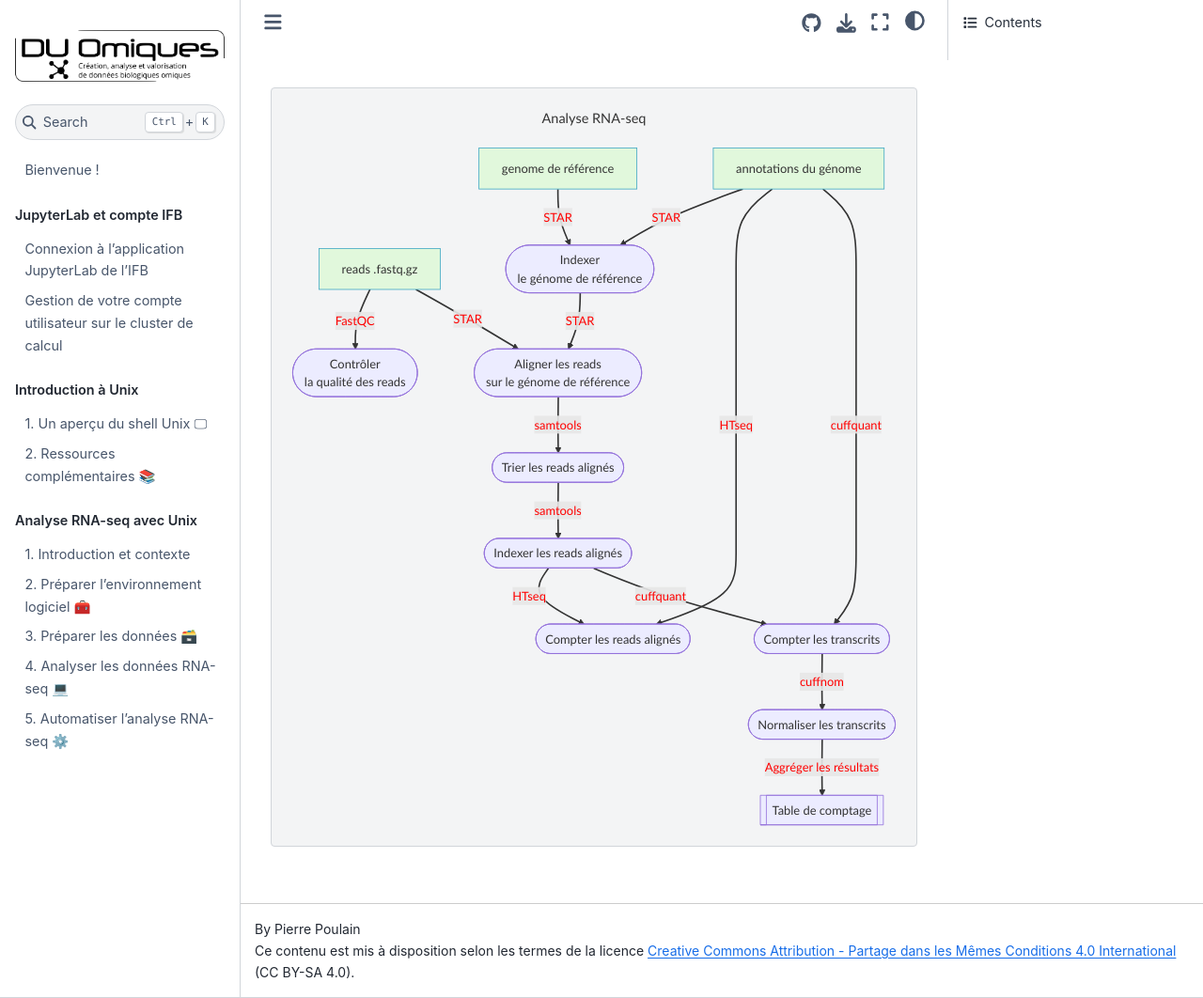
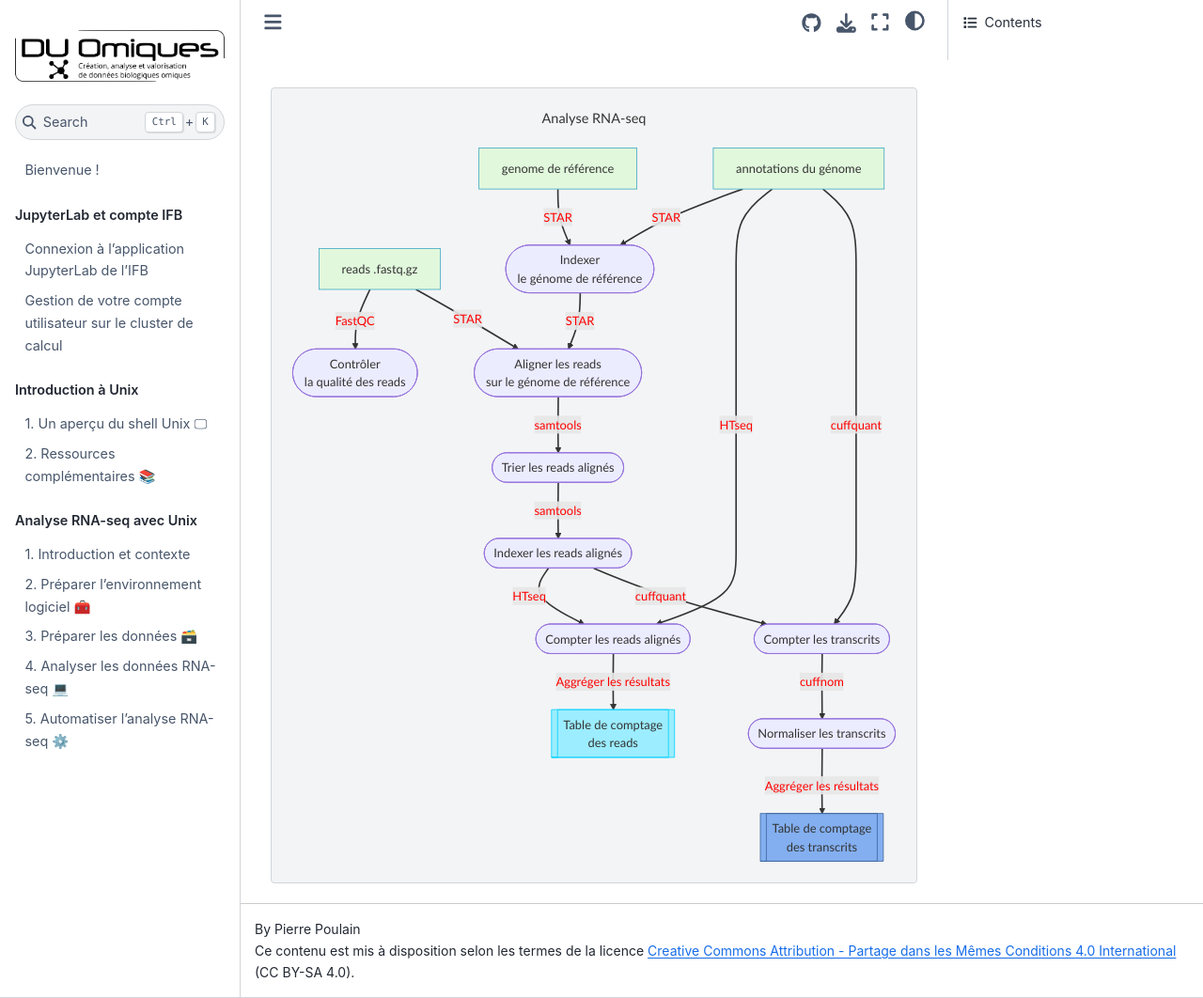
Before and after one commit to pierrepo/unix-tutorial, a Jupyter Book: the page built from content/tuto2/schema.md, in a window 1280 px wide and 1062 px high. Shown: the whole window at 94% size. Built offline with Jupyter Book 1.0.4 settings and Sphinx 7.4.7 and the Sphinx Book theme 1.1.4, drawn with Linux system fonts in a browser that asks for light colours.

Commit message:
Update colors in schema

`````diff
--- a/content/tuto2/schema.md
+++ b/content/tuto2/schema.md
@@ -16,7 +16,8 @@ flowchart TB
     cuffquant(["Compter les transcrits"])
     cuffnorm(["Normaliser les transcrits"])
 
-    table[["Table de comptage"]]
+    table_reads[["Table de comptage <br/> des reads"]]
+    table_transcrits[["Table de comptage <br/> des transcrits"]]
 
     genome -->|"STAR"| star_index
     annotation -->|"STAR"| star_index
@@ -34,10 +35,13 @@ flowchart TB
     samtools_index -->|"cuffquant"| cuffquant
     annotation -->|"cuffquant"| cuffquant
     cuffquant -->|"cuffnom"| cuffnorm
-    cuffnorm -->|"Aggréger les résultats"| table
+    cuffnorm -->|"Aggréger les résultats"| table_transcrits
+    htseq -->|"Aggréger les résultats"| table_reads
 
     linkStyle default stroke-width:2px,fill:none,color:red;
     style read fill:#E1F8DC,stroke:#40A8C4;
     style genome fill:#E1F8DC,stroke:#40A8C4;
     style annotation fill:#E1F8DC,stroke:#40A8C4;
+    style table_reads fill:#9bedff,stroke:#00d2ff;
+    style table_transcrits fill:#83aff0,stroke:#3c649f;
 ````
`````
